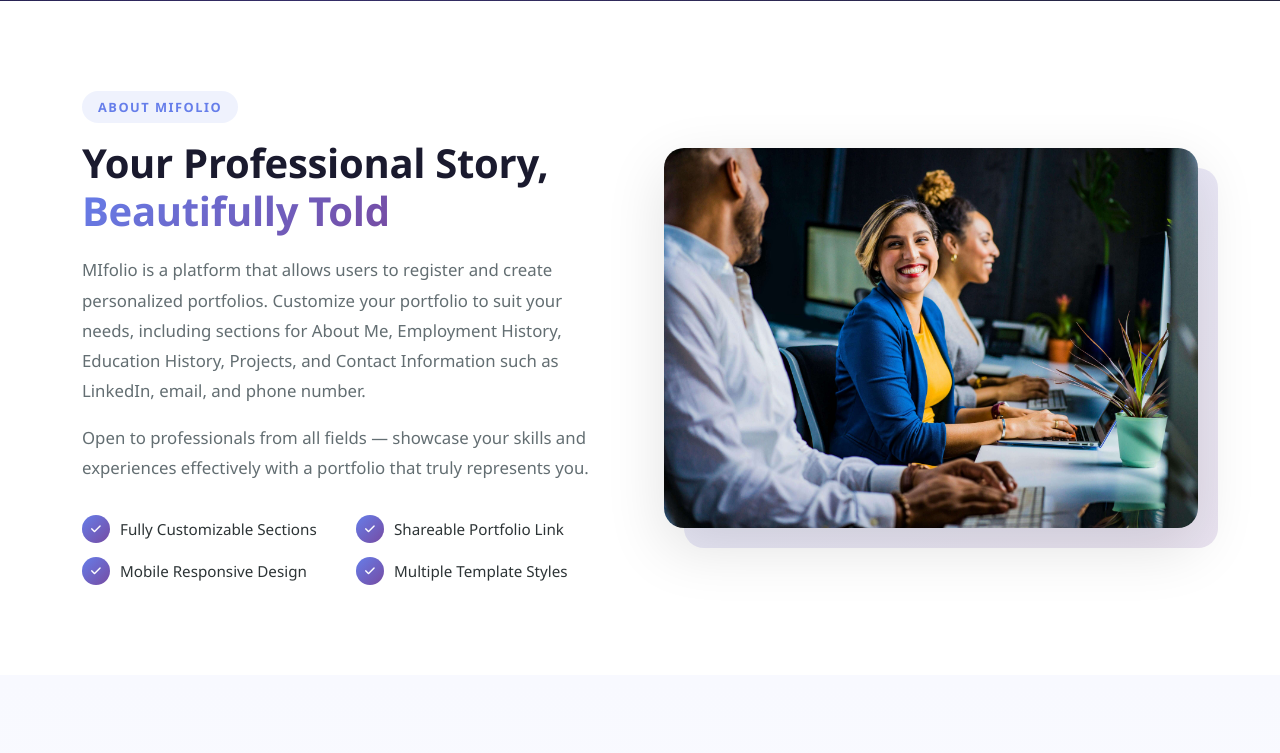
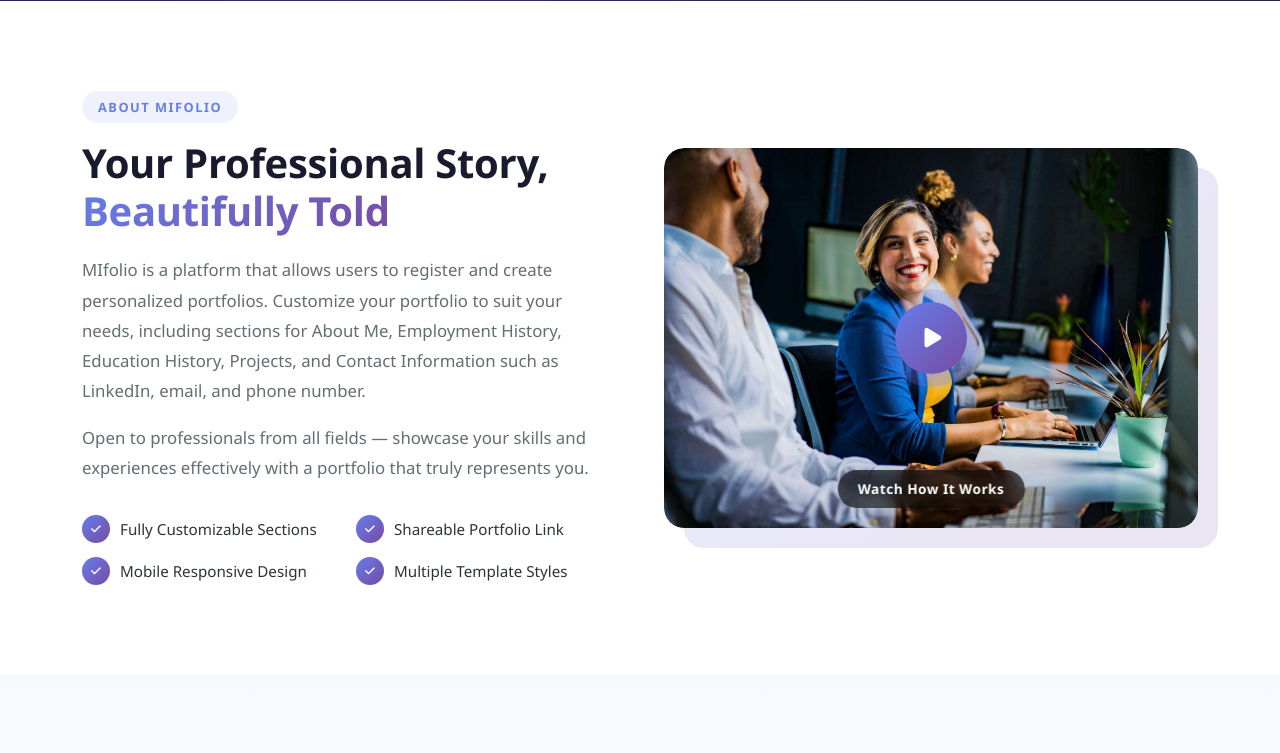
Before and after one commit to chrysanthusobinna/django-portfolio, a Django app: page / in a window 1280 px wide. Shown: the part 738-1491 px from the top of the page. Run offline with Django 4.2, Linux system fonts and the light colour scheme.

Commit message:
Add a YouTube video player with a popup modal to the About section
Integrates a YouTube video player into the About section of the home page. This includes a clickable thumbnail with an animated play button that triggers a modal to display the YouTube video.

Replit-Commit-Author: Agent
Replit-Commit-Session-Id: 9d698cb2-94c7-4a1a-83f7-568c51fffbb6
Replit-Commit-Checkpoint-Type: full_checkpoint
Replit-Commit-Event-Id: 0d11b828-c32d-4c45-93b0-c4695a34f8fc
Replit-Commit-Screenshot-Url: https://storage.googleapis.com/screenshot-production-us-central1/1f5fe7d4-1cdf-4b6f-b09e-05f67c314425/9d698cb2-94c7-4a1a-83f7-568c51fffbb6/tStlxud
Replit-Helium-Checkpoint-Created: true

```diff
--- a/portfolio_app/templates/home-page.html
+++ b/portfolio_app/templates/home-page.html
@@ -101,14 +101,38 @@
             </div>
             <div class="col-lg-6">
                 <div class="about-image-wrapper">
-                    <img src="{% static 'images/home-page-section-about.jpg' %}" alt="About {{ SITE_NAME }}"
-                         class="about-image">
+                    <div class="video-thumbnail" id="videoThumbnail" data-video-id="dQw4w9WgXcQ">
+                        <img src="{% static 'images/home-page-section-about.jpg' %}" alt="Watch how {{ SITE_NAME }} works"
+                             class="about-image">
+                        <div class="play-button-wrapper">
+                            <div class="play-button-pulse"></div>
+                            <div class="play-button">
+                                <i class="fas fa-play"></i>
+                            </div>
+                        </div>
+                        <div class="video-label">Watch How It Works</div>
+                    </div>
                     <div class="about-image-accent"></div>
                 </div>
             </div>
         </div>
     </div>
 </section>
+
+<div class="modal fade" id="videoModal" tabindex="-1" aria-labelledby="videoModalLabel" aria-hidden="true">
+    <div class="modal-dialog modal-dialog-centered modal-lg">
+        <div class="modal-content video-modal-content">
+            <div class="modal-header video-modal-header">
+                <button type="button" class="btn-close btn-close-white" data-bs-dismiss="modal" aria-label="Close"></button>
+            </div>
+            <div class="modal-body video-modal-body p-0">
+                <div class="ratio ratio-16x9">
+                    <iframe id="videoIframe" src="" title="Video" allow="accelerometer; autoplay; clipboard-write; encrypted-media; gyroscope; picture-in-picture" allowfullscreen></iframe>
+                </div>
+            </div>
+        </div>
+    </div>
+</div>
 
 <section class="section-modern templates-section" id="templates">
     <div class="container">
--- a/static/css/styles.css
+++ b/static/css/styles.css
@@ -629,6 +629,134 @@ button.btn {
     z-index: 1;
 }
 
+/* VIDEO THUMBNAIL & PLAY BUTTON */
+.video-thumbnail {
+    position: relative;
+    cursor: pointer;
+    border-radius: 20px;
+    overflow: hidden;
+}
+
+.video-thumbnail:hover .about-image {
+    transform: scale(1.03);
+    transition: transform 0.4s ease;
+}
+
+.video-thumbnail .about-image {
+    transition: transform 0.4s ease;
+}
+
+.play-button-wrapper {
+    position: absolute;
+    top: 50%;
+    left: 50%;
+    transform: translate(-50%, -50%);
+    z-index: 5;
+}
+
+.play-button {
+    width: 72px;
+    height: 72px;
+    border-radius: 50%;
+    background: linear-gradient(135deg, #667eea, #764ba2);
+    display: flex;
+    align-items: center;
+    justify-content: center;
+    color: white;
+    font-size: 1.4rem;
+    position: relative;
+    z-index: 3;
+    box-shadow: 0 8px 30px rgba(102, 126, 234, 0.5);
+    transition: transform 0.3s ease;
+}
+
+.play-button i {
+    margin-left: 4px;
+}
+
+.video-thumbnail:hover .play-button {
+    transform: scale(1.1);
+}
+
+.play-button-pulse {
+    position: absolute;
+    top: 50%;
+    left: 50%;
+    transform: translate(-50%, -50%);
+    width: 72px;
+    height: 72px;
+    border-radius: 50%;
+    background: rgba(102, 126, 234, 0.4);
+    z-index: 2;
+    animation: pulseRing 2s ease-out infinite;
+}
+
+@keyframes pulseRing {
+    0% {
+        transform: translate(-50%, -50%) scale(1);
+        opacity: 1;
+    }
+    100% {
+        transform: translate(-50%, -50%) scale(1.8);
+        opacity: 0;
+    }
+}
+
+.video-label {
+    position: absolute;
+    bottom: 20px;
+    left: 50%;
+    transform: translateX(-50%);
+    background: rgba(0, 0, 0, 0.6);
+    backdrop-filter: blur(8px);
+    color: white;
+    padding: 8px 20px;
+    border-radius: 50px;
+    font-size: 0.85rem;
+    font-weight: 600;
+    letter-spacing: 0.5px;
+    z-index: 5;
+    white-space: nowrap;
+}
+
+/* VIDEO MODAL */
+.video-modal-content {
+    background: #000;
+    border: none;
+    border-radius: 16px;
+    overflow: hidden;
+}
+
+.video-modal-header {
+    background: transparent;
+    border: none;
+    position: absolute;
+    top: 0;
+    right: 0;
+    z-index: 10;
+    padding: 12px 16px;
+}
+
+.video-modal-body {
+    background: #000;
+}
+
+@media (max-width: 768px) {
+    .play-button {
+        width: 56px;
+        height: 56px;
+        font-size: 1.1rem;
+    }
+    .play-button-pulse {
+        width: 56px;
+        height: 56px;
+    }
+    .video-label {
+        font-size: 0.75rem;
+        padding: 6px 14px;
+    }
+}
+
 /* TEMPLATES SECTION */
 .templates-section {
     background: linear-gradient(180deg, #f8f9ff 0%, #ffffff 100%);
--- a/static/js/scripts.js
+++ b/static/js/scripts.js
@@ -216,11 +216,28 @@ $('#profile_photo').on('change', function() {
     previewUploadPhoto(this.id, 'profilePhotoPreview');
 });
 
+function videoPopupHandler() {
+    var $thumbnail = $('#videoThumbnail');
+    if ($thumbnail.length) {
+        $thumbnail.on('click', function () {
+            var videoId = $(this).data('video-id');
+            var src = 'https://www.youtube.com/embed/' + videoId + '?autoplay=1&rel=0';
+            $('#videoIframe').attr('src', src);
+            var modal = new bootstrap.Modal(document.getElementById('videoModal'));
+            modal.show();
+        });
+        $('#videoModal').on('hidden.bs.modal', function () {
+            $('#videoIframe').attr('src', '');
+        });
+    }
+}
+
 // Document ready handler
 $(function () {
     setCurrentYear();
     toggleNavbar();
     viewProjectClickHandler();
+    videoPopupHandler();
 
     editContactClickHandler();
     editPortfolioClickHandler();
```
Also changed, not shown: attached_assets/image_1770485222625.png (added).
